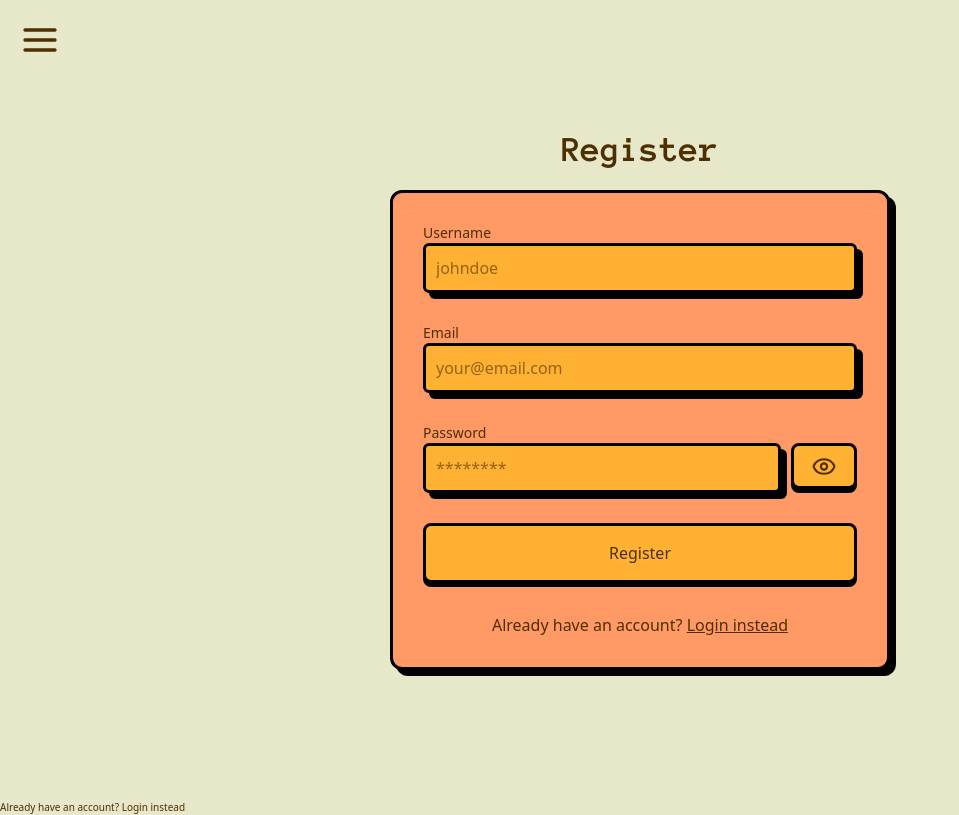
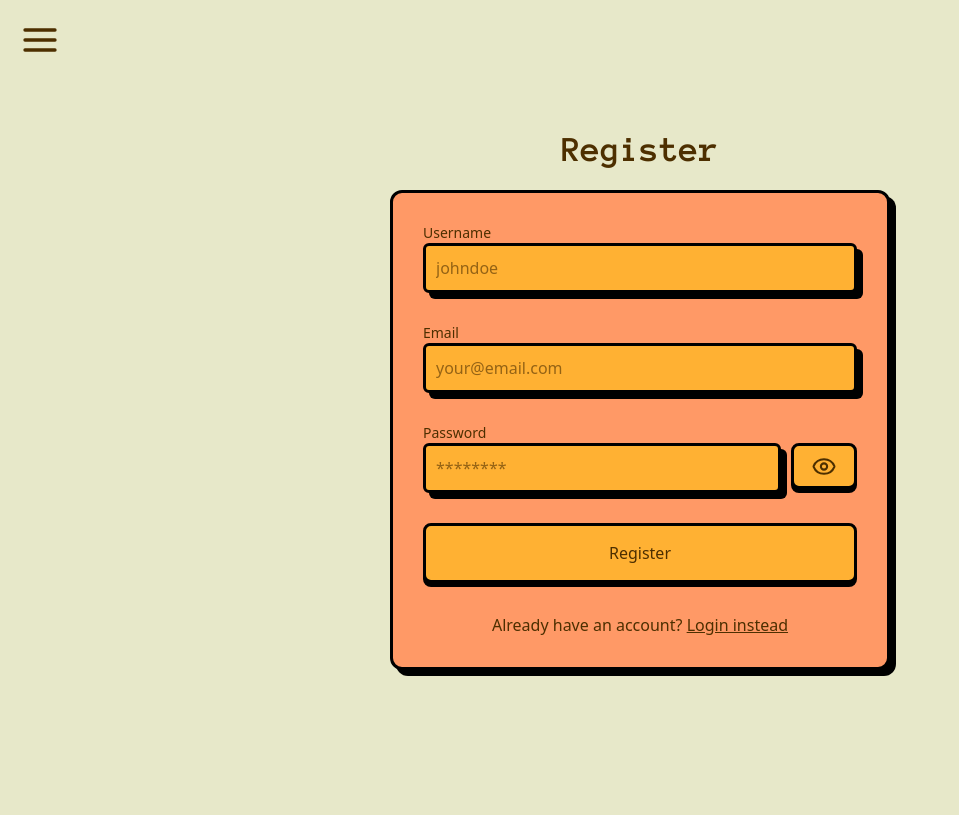
Before and after one commit to lechoos/quick-flip, a Next.js app: page /auth/register in a window 1280 px wide. Shown: the whole page, without its empty margins (0-959 px from the left). Built offline with nearby package versions, Linux system fonts and the light colour scheme; no server answers.

Commit message:
fix: changed data in e2e tests to be truly random instead of fixed ones

```diff
--- a/src/app/auth/register/page.tsx
+++ b/src/app/auth/register/page.tsx
@@ -1,6 +1,5 @@
 import { AuthLayout } from '@/layouts/AuthLayout';
 import { RegisterForm } from '@/components/forms/RegisterForm';
-import { Link } from '@/components/atoms/link';
 import { auth } from '@/auth';
 import { redirect } from 'next/navigation';
 
@@ -14,9 +13,6 @@ export default async function RegisterPage() {
       <AuthLayout title="Register">
         <RegisterForm />
       </AuthLayout>
-      <p>
-        Already have an account? <Link href="/auth/login">Login instead</Link>
-      </p>
     </>
   );
 }
```
Also changed, not shown: 2 other files (tests, documents, lock files or other folders).
